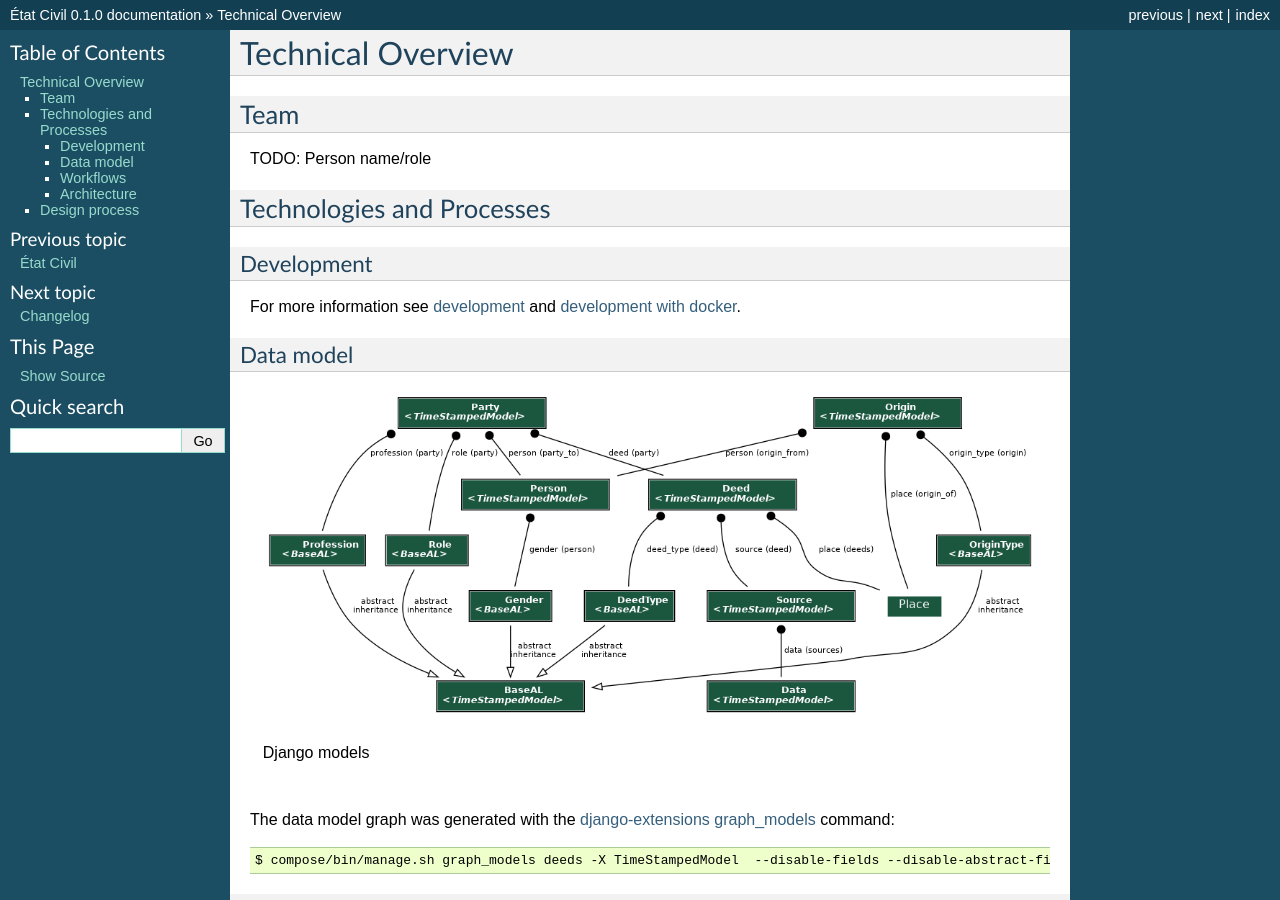
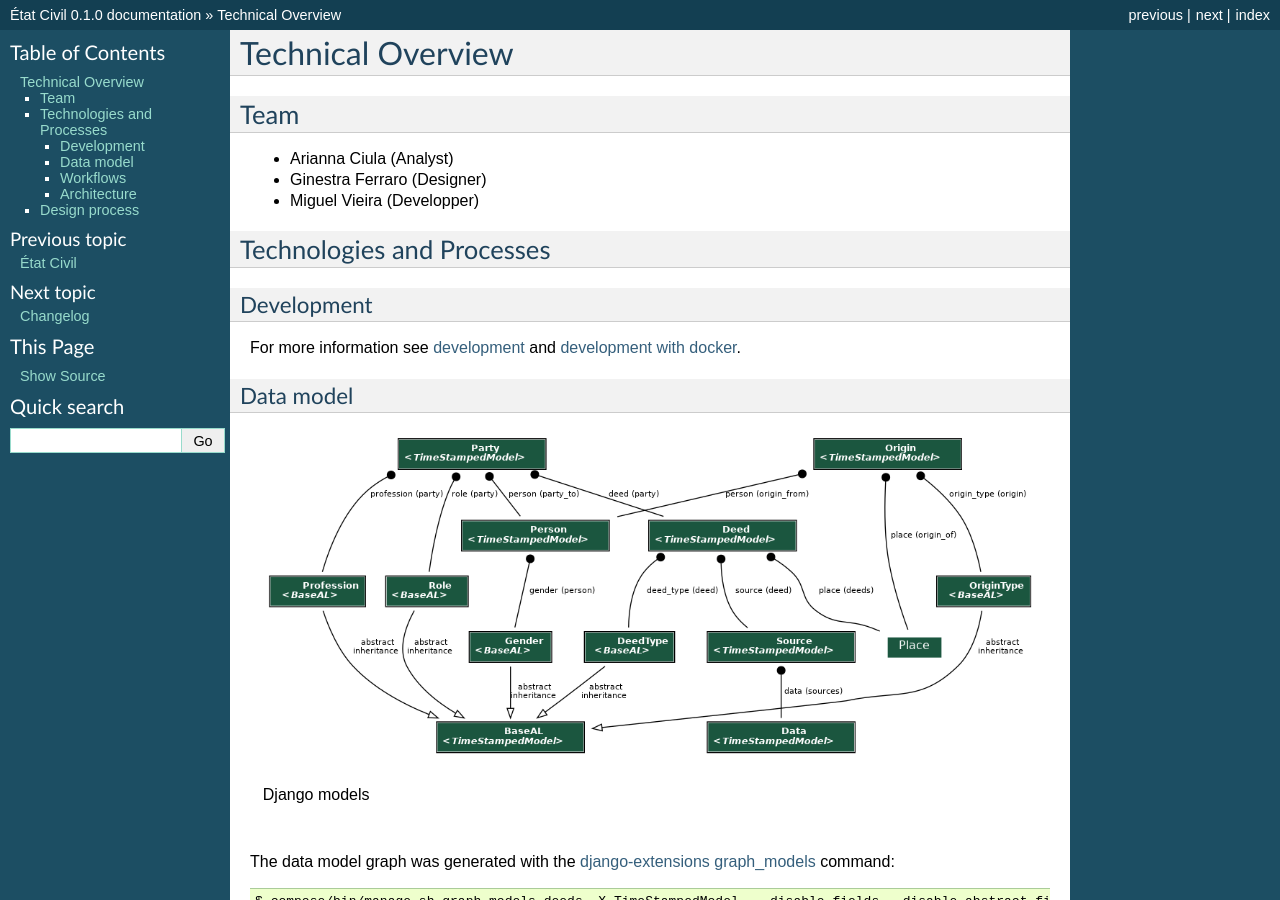
Before and after one commit to kingsdigitallab/etat-civil-django, a Sphinx documentation site: the page built from docs/technical-overview.rst, in a window 1280 px wide and 900 px high. Built offline with Sphinx 7.4.7, drawn with Linux system fonts in a browser that asks for light colours.

Commit message:
Add roles to team

```diff
--- a/docs/technical-overview.rst
+++ b/docs/technical-overview.rst
@@ -7,7 +7,9 @@ Technical Overview
 Team
 ----
 
-TODO: Person name/role
+* Arianna Ciula (Analyst)
+* Ginestra Ferraro (Designer)
+* Miguel Vieira (Developper)
 
 Technologies and Processes
 --------------------------
```
